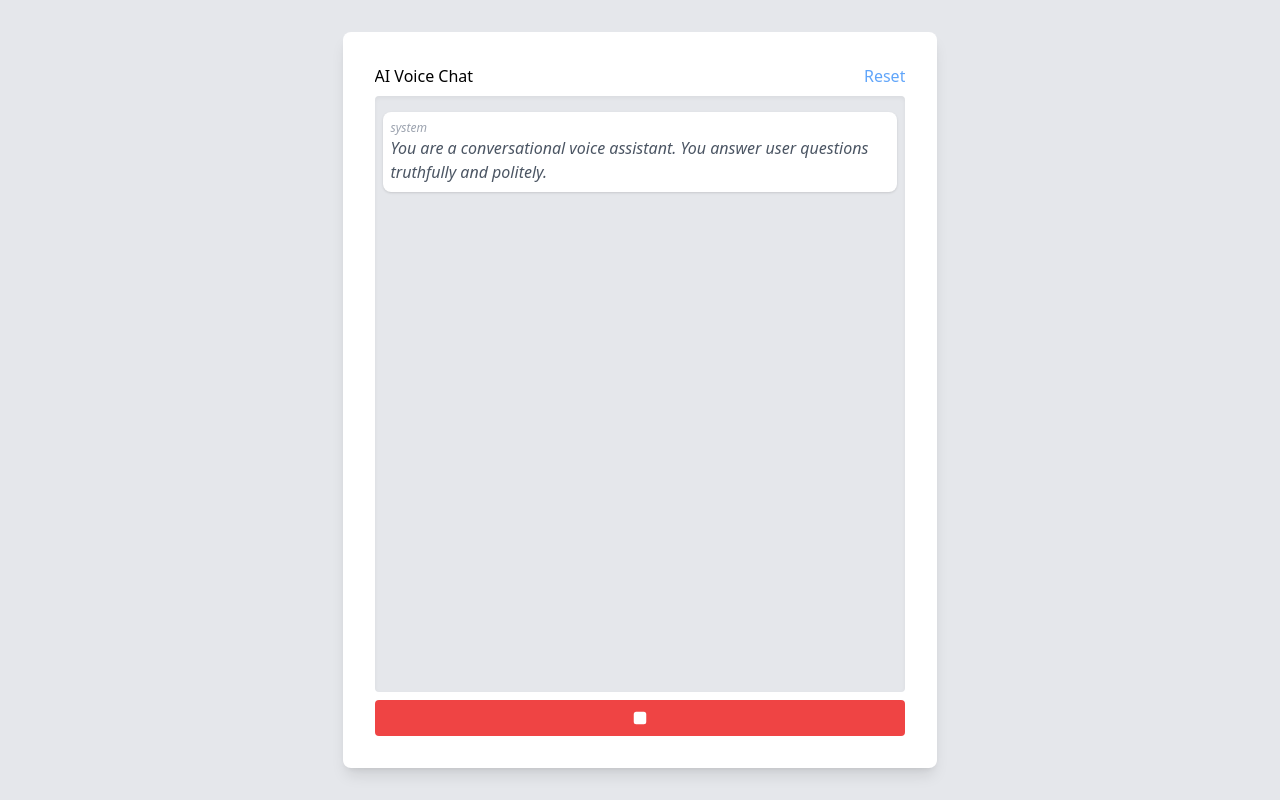
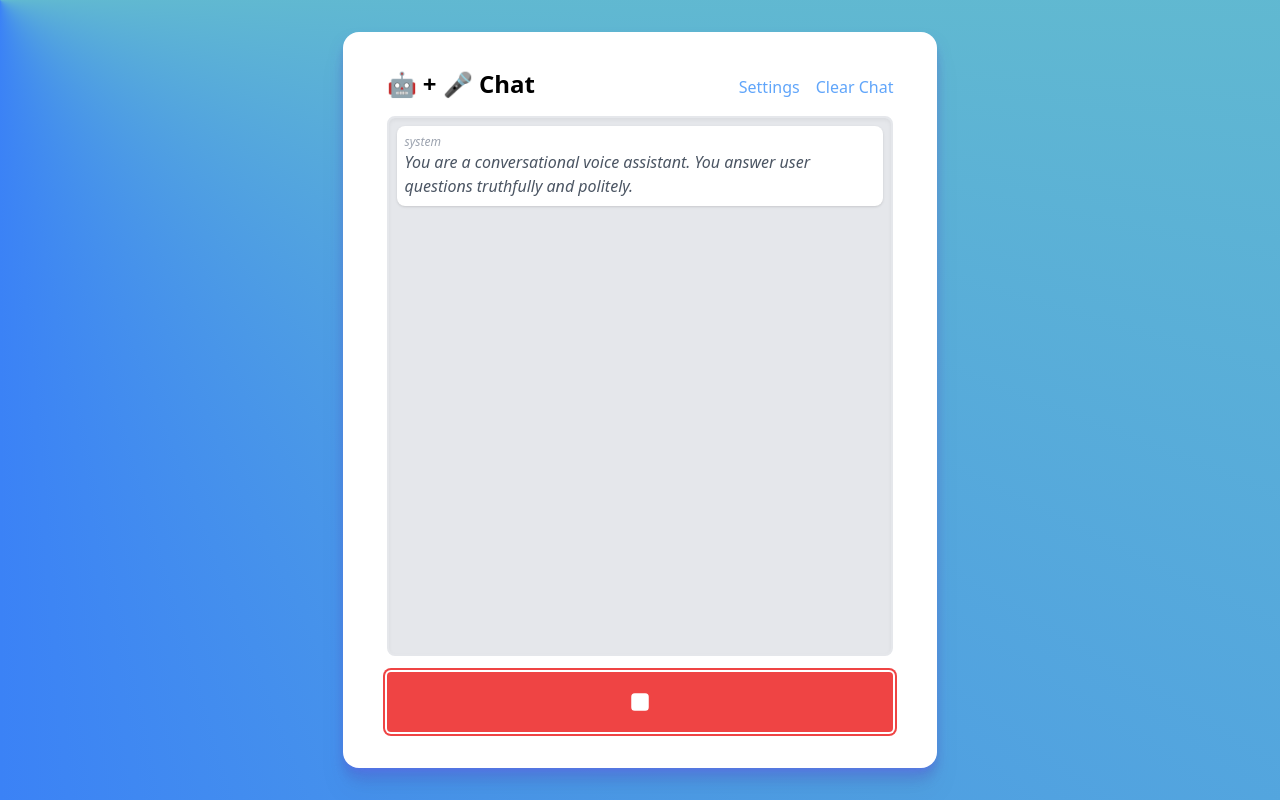
Before and after one commit to abetlen/ai-voice-chat, a React (Vite) app: page / in a window 1280 px wide. Both pictures are taken after a click on the button "Click to start recording". Built offline with nearby package versions, Linux system fonts and the light colour scheme; no server answers.

Commit message:
UI Improvements and Bug Fixes

```diff
--- a/src/App.tsx
+++ b/src/App.tsx
@@ -67,6 +67,30 @@ function transcribeAudio(formData) {
     .then((data) => data.text.trim());
 }
 
+async function speak(text: string) {
+  const synth = window.speechSynthesis;
+  var timeout;
+  function timeoutFunction() {
+    synth.pause();
+    synth.resume();
+    timeout = setTimeout(timeoutFunction, 1000);
+  }
+  return new Promise<void>((resolve) => {
+    setTimeout(() => {
+      const allVoices = synth.getVoices();
+      synth.cancel();
+      timeout = setTimeout(timeoutFunction, 1000);
+      const utterance = new window.SpeechSynthesisUtterance(text);
+      utterance.voice = allVoices.find((v) => v.lang === "en-US");
+      utterance.onend = () => {
+        clearTimeout(timeout);
+        resolve();
+      };
+      synth.speak(utterance);
+    }, 100);
+  });
+}
+
 function generateAudio(text) {
   return fetch(
     `https://api.elevenlabs.io/v1/text-to-speech/${ELEVEN_LABS_VOICE_ID}`,
@@ -86,6 +110,17 @@ function generateAudio(text) {
       }),
     }
   ).then((r) => r.blob());
+}
+
+async function playAudio(blob: Blob) {
+  return new Promise<void>((resolve) => {
+    const audio = new Audio();
+    audio.src = URL.createObjectURL(blob);
+    audio.onended = () => {
+      resolve();
+    };
+    audio.play();
+  });
 }
 
 function AudioRecorder({
@@ -199,38 +234,6 @@ function SpeechTranscriber({
   return <AudioRecorder onRecording={handleRecording} />;
 }
 
-function SpeechSynthesizer({ text }: { text?: string }) {
-  const audioRef = useRef<HTMLAudioElement>(null);
-  const [audioBlob, setAudioBlob] = useState<Blob | null>(null);
-
-  function handleClick() {
-    if (audioRef.current) {
-      audioRef.current.play();
-    }
-  }
-
-  useEffect(() => {
-    if (text && text.length > 0) {
-      generateAudio(text).then((blob) => {
-        setAudioBlob(blob);
-      });
-    }
-  }, [text]);
-
-  useEffect(() => {
-    if (audioRef.current && audioBlob) {
-      audioRef.current.src = URL.createObjectURL(audioBlob);
-      audioRef.current.play();
-    }
-  }, [audioBlob]);
-
-  return (
-    <>
-      <audio ref={audioRef} />
-    </>
-  );
-}
-
 function ChatBox({ messages }) {
   const listRef = useRef<HTMLUListElement | null>(null);
   useEffect(() => {
@@ -241,7 +244,7 @@ function ChatBox({ messages }) {
   }, [messages]);
   return (
     <ul
-      className="py-4 px-2 bg-gray-200 rounded overflow-y-scroll grow h-full gap-2 flex flex-col shadow-inner"
+      className="p-2 bg-gray-200 rounded-lg overflow-y-scroll grow h-full gap-2 flex flex-col shadow-inner border-2 border-gray-200"
       ref={listRef}
     >
       {messages.map((message, index) => (
@@ -272,117 +275,14 @@ function ChatBox({ messages }) {
   );
 }
 
-function Chat() {
-  const inputRef = useRef<HTMLInputElement>(null);
-  const [messages, setMessages] = useLocalStorage("messages", DEFAULT_MESSAGES);
-  const [message, setMessage] = useLocalStorage("message", "");
-  const [lastAssistantMessage, setLastAssistantMessage] = useState("");
-
-  function sendMessage(e) {
-    e.preventDefault();
-    if (message === "") return;
-    setMessage("");
-    const newChat = [...messages, { role: "user", content: message }];
-    setMessages(newChat);
-    completeChat(newChat).then((res) => {
-      setMessages([...newChat, { role: "assistant", content: res }]);
-      setLastAssistantMessage(res);
-    });
-  }
-
-  function reset() {
-    setMessages(DEFAULT_MESSAGES);
-    setMessage("");
-  }
-
-  return (
-    <>
-      <div className="flex flex-col gap-2 grow">
-        <div className="flex justify-between">
-          <h1>AI Voice Chat</h1>
-          <button className="text-blue-400" onClick={reset}>
-            Reset
-          </button>
-        </div>
-        <ChatBox messages={messages} />
-        <form className="flex gap-2" onSubmit={sendMessage}>
-          <input
-            className="border border-gray-300 rounded p-2 grow outline-none appearance-none focus:ring-2 focus:ring-blue-500"
-            placeholder="Type your message"
-            value={message}
-            ref={inputRef}
-            onChange={(e) => setMessage(e.target.value)}
-          />
-          <SpeechTranscriber
-            onTranscribed={(text) => {
-              setMessage(text);
-              if (inputRef.current) {
-                inputRef.current.focus();
-              }
-            }}
-          />
-          <button
-            type="submit"
-            className="bg-blue-500 text-white rounded p-2 disabled:bg-gray-300 disabled:text-gray-500"
-            disabled={message === ""}
-          >
-            Send
-          </button>
-        </form>
-        <SpeechSynthesizer text={lastAssistantMessage} />
-      </div>
-    </>
-  );
-}
-
-function useVoices() {
-  const [voices, setVoices] = useState<SpeechSynthesisVoice[]>([]);
-
-  useEffect(() => {
-    const synth = window.speechSynthesis;
-    synth.onvoiceschanged = () => {
-      setVoices(synth.getVoices());
-    };
-  }, []);
-
-  return voices;
-}
-
-function SpeechSynthesizerNative({ text }: { text?: string }) {
-  const voices = useVoices();
-  const [voice, setVoice] = useState<SpeechSynthesisVoice | null>(null);
-
-  useEffect(() => {
-    if (voices.length > 0) {
-      const voice = voices.find((v) => v.lang === "en-US");
-      if (voice) {
-        setVoice(voice);
-      } else {
-        setVoice(null);
-      }
-    } else {
-      setVoice(null);
-    }
-  }, [voices]);
-
-  function speak() {
-    if (!text || !voice) return;
-    const utterance = new SpeechSynthesisUtterance(text);
-    utterance.voice = voice;
-    window.speechSynthesis.speak(utterance);
-  }
-
-  useEffect(() => {
-    speak();
-  }, [text, voice]);
-
-  return <></>;
-}
-
 const SpeechRecognition =
   window.SpeechRecognition || window.webkitSpeechRecognition;
 
-function SpeechTranscriberNative({ onTranscribed }: { onTranscribed?: (text: string) => void }) {
+function SpeechTranscriberNative({
+  onTranscribed,
+}: {
+  onTranscribed?: (text: string) => void;
+}) {
   const [enabled, setEnabled] = useState(false);
 
   useEffect(() => {
@@ -424,37 +324,46 @@ function SpeechTranscriberNative({ onTranscribed }: { onTranscribed?: (text: str
         <button
           onClick={() => setEnabled(true)}
           type="button"
-          className="bg-blue-500 hover:bg-blue-700 text-white font-bold py-2 px-4 rounded flex justify-center items-center text-center"
+          className="bg-blue-500 hover:bg-blue-700 outline-none text-white focus:ring-2 focus:ring-red-blue-500 focus:ring-offset-2 font-bold p-4 rounded flex justify-center items-center text-center"
           title="Click to start recording"
         >
-          <MicrophoneIcon className="h-5 w-5" />
+          <MicrophoneIcon className="h-7 w-7" />
         </button>
       ) : (
         <button
           onClick={() => setEnabled(false)}
           type="button"
-          className="bg-red-500 hover:bg-red-700 text-white font-bold py-2 px-4 rounded flex justify-center items-center text-center"
+          className="bg-red-500 hover:bg-red-600 text-white outline-none focus:ring-2 focus:ring-red-500 focus:ring-offset-2 font-bold p-4 rounded flex "
           title="Click to stop recording"
         >
-          <StopIcon className="h-5 w-5" />
+          <div className="flex w-full h-full justify-center items-center text-center relative">
+            <StopIcon className="h-7 w-7 relative" />
+            <StopIcon className="h-7 w-7 absolute animate-ping" />
+          </div>
         </button>
       )}
     </>
   );
 }
 
-function ChatNative() {
+function Chat() {
   const [messages, setMessages] = useLocalStorage("messages", DEFAULT_MESSAGES);
-  const [lastAssistantMessage, setLastAssistantMessage] = useState("");
+  const [audioPlaying, setAudioPlaying] = useState(false);
 
-  function sendMessage(message) {
+  async function sendMessage(message) {
     if (message === "") return;
     const newChat = [...messages, { role: "user", content: message }];
     setMessages(newChat);
-    completeChat(newChat).then((res) => {
-      setMessages([...newChat, { role: "assistant", content: res }]);
-      setLastAssistantMessage(res);
-    });
+    const res = await completeChat(newChat);
+    if (res === null) {
+      return;
+    }
+    setMessages([...newChat, { role: "assistant", content: res }]);
+    setAudioPlaying(true);
+    await speak(res);
+    // uncomment to use the eleven labs api
+    // await playAudio(await generateAudio(res));
+    setAudioPlaying(false);
   }
 
   function reset() {
@@ -472,20 +381,31 @@ function ChatNative() {
 
   return (
     <>
-      <div className="flex flex-col gap-2 grow overflow-auto">
-        <div className="flex justify-between">
-          <h1>AI Voice Chat</h1>
-          <button className="text-blue-400" onClick={reset}>
-            Reset
-          </button>
+      <div className="flex flex-col gap-4 grow overflow-y-auto overflow-x-visible w-full p-1">
+        <div className="flex flex-wrap justify-between items-baseline gap-y-4 gap-x-4">
+          <h1 className="text-2xl font-bold">🤖 + 🎤 Chat</h1>
+          <div className="flex gap-4">
+            <button
+              className="text-blue-400 hover:text-blue-500"
+              onClick={settings}
+            >
+              Settings
+            </button>
+            <button
+              className="text-blue-400 hover:text-blue-500"
+              onClick={reset}
+            >
+              Clear Chat
+            </button>
+          </div>
         </div>
         <ChatBox messages={messages} />
         <SpeechTranscriberNative
           onTranscribed={(text) => {
+            if (audioPlaying) return;
             sendMessage(text);
           }}
         />
-        <SpeechSynthesizerNative text={lastAssistantMessage} />
       </div>
     </>
   );
@@ -494,9 +414,9 @@ function ChatNative() {
 export function App() {
   return (
     <>
-      <div className="flex justify-center bg-gray-200 p-0 sm:p-8 h-full">
-        <div className="max-w-prose bg-white p-2 sm:p-8 max-h-full rounded-lg shadow-lg flex flex-col gap-2 sm:gap-8">
-          <ChatNative />
+      <div className="flex justify-center bg-[conic-gradient(at_top_left,_var(--tw-gradient-stops))] from-green-300 via-blue-500 to-purple-600 p-0 sm:p-8 h-full">
+        <div className="max-w-prose w-full bg-white p-2 sm:py-8 sm:px-10 max-h-full rounded-none sm:rounded-2xl shadow-lg shadow-indigo-500/50 drop-shadow-xl flex flex-col gap-2 sm:gap-8">
+          <Chat />
         </div>
       </div>
     </>
```
